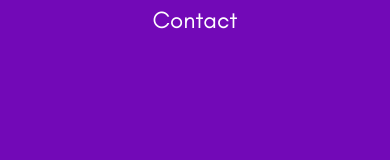
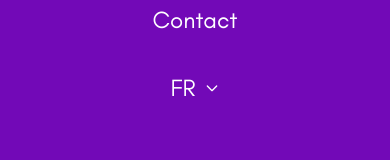
Before and after one commit to 4skygroup/snackly, a React (Vite) app: page / in a window 390 px wide. Both pictures are taken after a click on the button "Toggle menu". Shown: the part 457-617 px from the top of the page. Built offline with nearby package versions, Linux system fonts and the light colour scheme.

Commit message:
Traduction menu added on mobile navigation

```diff
--- a/src/components/NavBar/NavBar.tsx
+++ b/src/components/NavBar/NavBar.tsx
@@ -39,8 +39,8 @@ export default function Navbar() {
   const [servicesOpen, setServicesOpen] = useState<boolean>(false);
   const [languagesOpen, setLanguagesOpen] = useState<boolean>(false);
   const [mobileServicesOpen, setMobileServicesOpen] = useState<boolean>(false);
-  // const [mobileLanguagesOpen, setMobileLanguagesOpen] =
-  //   useState<boolean>(false);
+  const [mobileLanguagesOpen, setMobileLanguagesOpen] =
+    useState<boolean>(false);
   const timeoutRef = useRef<ReturnType<typeof setTimeout> | null>(null);
   const timeout2Ref = useRef<ReturnType<typeof setTimeout> | null>(null);
   const { t, i18n } = useTranslation();
@@ -307,6 +307,51 @@ export default function Navbar() {
               )}
             </li>
           ))}
+          <li>
+            <button
+              onClick={() => setMobileLanguagesOpen((prev) => !prev)}
+              className="font-glacial text-t3 text-white flex items-center gap-2 mx-auto uppercase"
+            >
+              {languages.filter((lang) => lang.active)[0].label}
+              <svg
+                className={`w-4 h-4 transition-transform duration-200 ${mobileLanguagesOpen ? "rotate-180" : ""}`}
+                fill="none"
+                viewBox="0 0 24 24"
+                stroke="currentColor"
+                strokeWidth={2}
+              >
+                <path
+                  strokeLinecap="round"
+                  strokeLinejoin="round"
+                  d="M19 9l-7 7-7-7"
+                />
+              </svg>
+            </button>
+
+            <ul
+              className={`overflow-hidden transition-all duration-300 flex flex-col items-center gap-3 ${mobileLanguagesOpen ? "max-h-40 mt-4" : "max-h-0"}`}
+            >
+              {languages.map((lang) => (
+                <li
+                  key={lang.language}
+                  className={`block px-4 py-2 font-glacial text-t4 transition-colors duration-200 text-white hover:text-gray-white hover:bg-white/5`}
+                  onClick={() => {
+                    i18n.changeLanguage(lang.label);
+                    setLanguages(
+                      languages.map((language) => {
+                        if (language.label === lang.label) {
+                          return { ...language, active: true };
+                        }
+                        return { ...language, active: false };
+                      }),
+                    );
+                  }}
+                >
+                  {lang.language}
+                </li>
+              ))}
+            </ul>
+          </li>
         </ul>
 
         {/* Mention en bas */}
```
